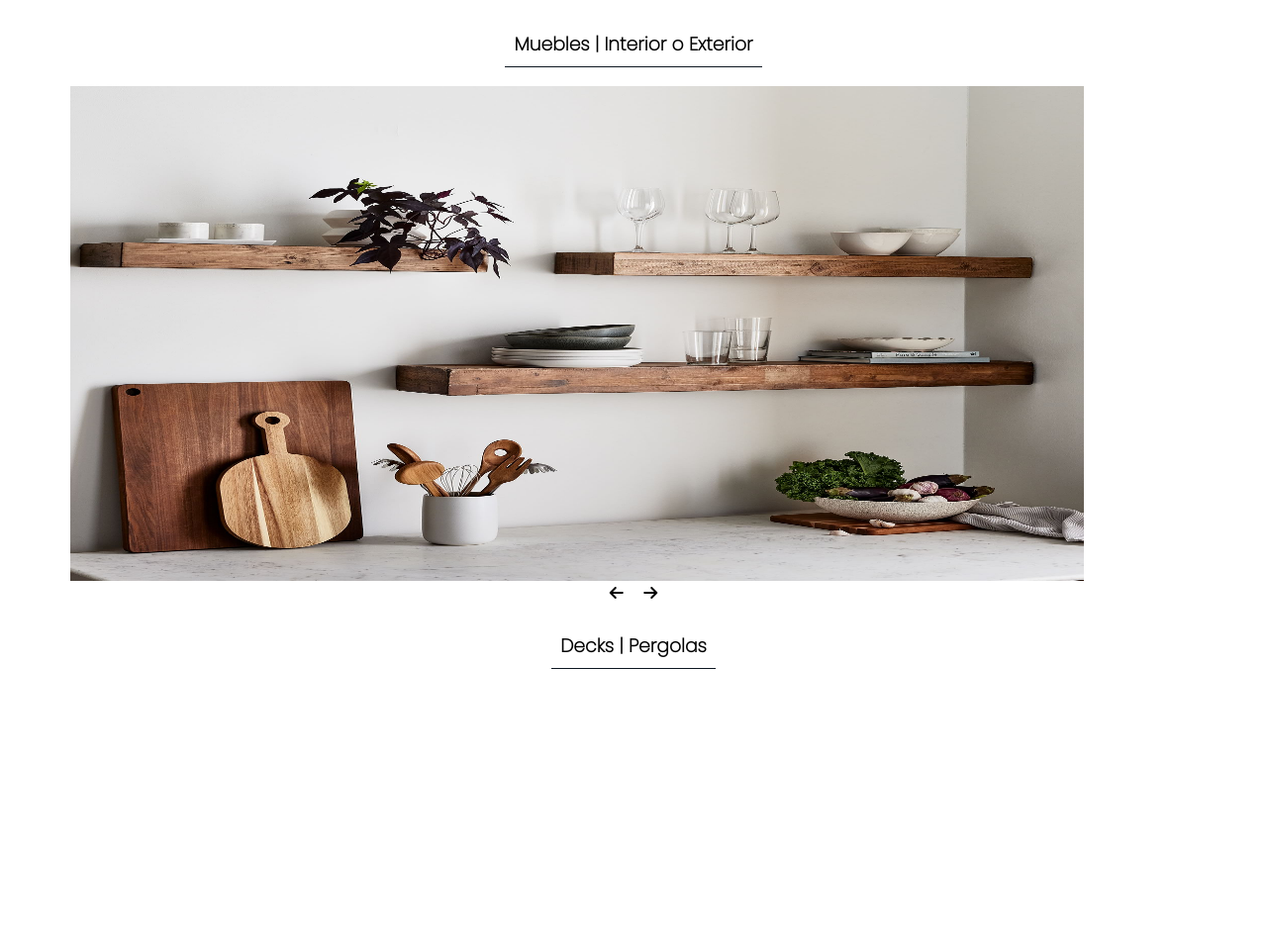
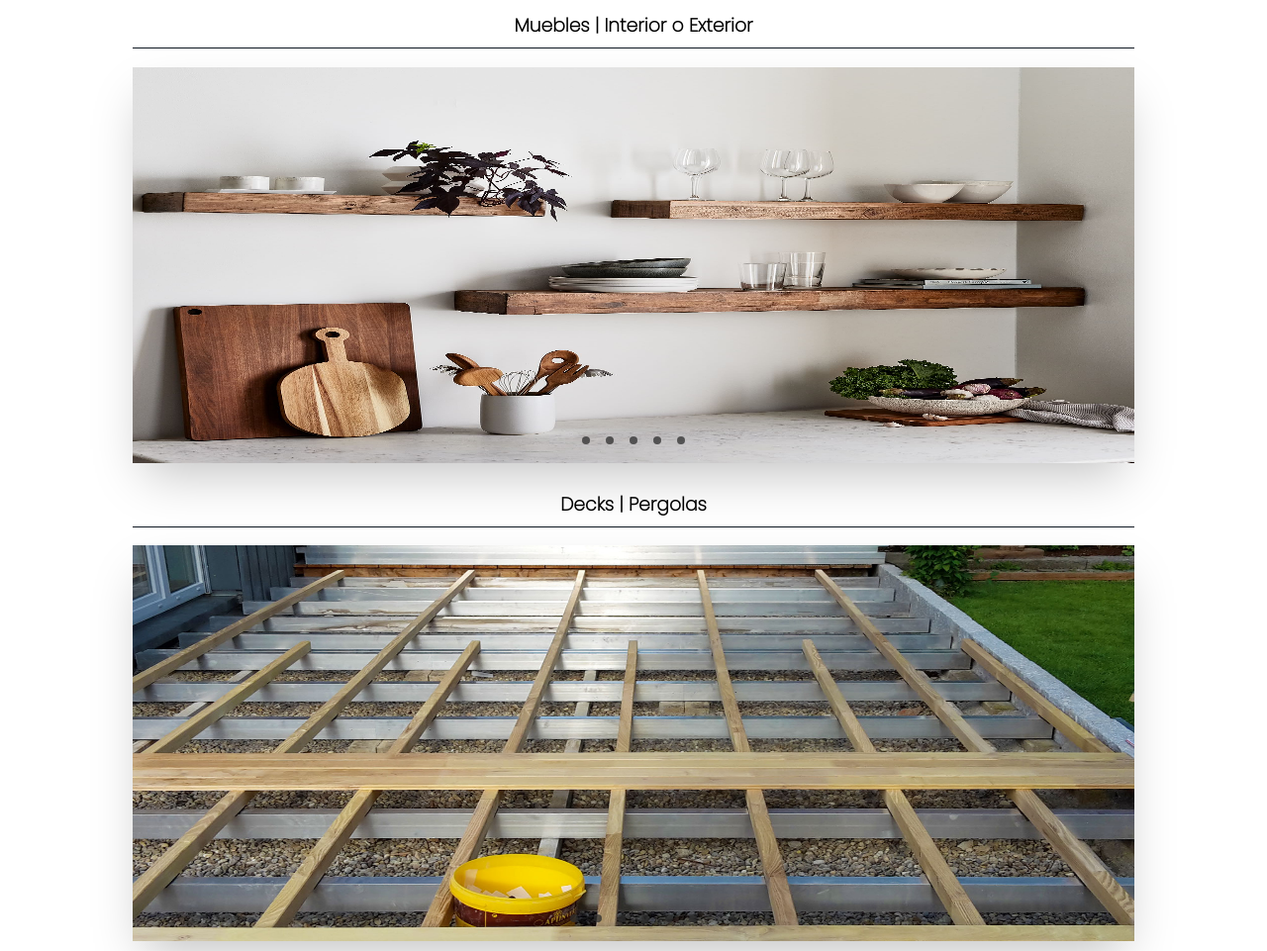
Before and after one commit to est3banst/responsive-web, a website: page index.html in a window 1280 px wide. Shown: the part 916-1877 px from the top of the page at 99% size. Before the commit the page ends 1619 px from the top, so only its background shows below. Drawn offline with Linux system fonts and the light colour scheme; a web font is replaced by a local one.

Commit message:
modifying js file, making img slider

```diff
--- a/index.html
+++ b/index.html
@@ -52,32 +52,42 @@
     <section class="third-section">
         <h3> Muebles | Interior o Exterior </h3>
 
-        <div class="furniture-designs">
-            <img src="./working-gallery/pine-floating-shelves.jpg" alt="" class="work-gallery">
-            <img src="./working-gallery/5shelves-library.jpg" alt="" class="work-gallery">
-            <img src="./working-gallery/floating-bed-shelves.jpg" alt="" class="work-gallery">
-            <img src="./working-gallery/floating-shelves-2.jpg" alt="" class="work-gallery">
-            <img src="./working-gallery/floating-shelves.jpg" alt="" class="work-gallery">
+        <div class="container-gallery">
+            <div class="furniture-designs" data-mouse-down-at="0">
+                <img src="./working-gallery/pine-floating-shelves.jpg" alt="" id="slide-1">
+                <img src="./working-gallery/5shelves-library.jpg" alt="" id="slide-2">
+                <img src="./working-gallery/floating-bed-shelves.jpg" alt="" id="slide-3">
+                <img src="./working-gallery/floating-shelves-2.jpg" alt="" id="slide-4">
+                <img src="./working-gallery/floating-shelves.jpg" alt="" id="slide-5">
+            </div>
+            <div class="sliders">
+                <a href="#slide-1"></a>
+                <a href="#slide-2"></a>
+                <a href="#slide-3"></a>
+                <a href="#slide-4"></a>
+                <a href="#slide-5"></a>
+            </div>
+        </div>
 
+        <h3>  Decks | Pergolas </h3>
+        <div class="container-decks">
+            <div class="decks-designs">
+                <img src="./working-gallery/deck-making-pt1.jpg" alt="" id="slide-sub1">
+                <img src="./working-gallery/deck-making-pt2.jpg" alt="" id="slide-sub2">
+                <img src="./working-gallery/decks-and-pergolas.jpg" alt="" id="slide-sub3">
+                <img src="./working-gallery/decks-outdoor.jpg" alt="" id="slide-sub4">
+                <img src="./working-gallery/pergolas-design.jpg"  alt="" id="slide-sub5">
+                <img src="./working-gallery/spacey-deck.jpg"  alt="" id="slide-sub6">
+            </div>
+        <div class="sliders">
+            <a href="#slide-sub1"></a>
+            <a href="#slide-sub2"></a>
+            <a href="#slide-sub3"></a>
+            <a href="#slide-sub4"></a>
+            <a href="#slide-sub5"></a>
+            <a href="#slide-sub6"></a>
         </div>
-            <div class="sliders">
-                <i class="fa-solid fa-arrow-left" id="prev"></i>
-                <i class="fa-solid fa-arrow-right" id="next"></i>
-            </div>
-        <h3>  Decks | Pergolas </h3>
-
-        <!-- <div class="decks-perg-designs">
-            <img src="./working-gallery/deck-making-pt1.jpg" alt="" class="gallery-works">
-            <img src="./working-gallery/deck-making-pt2.jpg" alt="" class="gallery-works">
-            <img src="./working-gallery/decks-and-pergolas.jpg" alt="" class="gallery-works">
-            <img src="./working-gallery/decks-outdoor.jpg" alt="" class="gallery-works">
-            <img src="./working-gallery/pergolas-design.jpg"  alt="" class="gallery-works">
-            <img src="./working-gallery/spacey-deck.jpg"  alt="" class="gallery-works">
-        </div>
-                <div class="sliders2">
-                    <i class="fa-solid fa-arrow-left" id="prev2"></i>
-                    <i class="fa-solid fa-arrow-right" id="next2"></i>
-                </div> -->
+    </div>
     </section>
 
 </body>
--- a/main.js
+++ b/main.js
@@ -1,25 +1,13 @@
-const furniture = document.querySelector('.furniture-designs');
-const imgs = furniture.querySelectorAll('.work-gallery');
-// const decksand = document.querySelector('.decks-perg-designs');
-// const imgs2 = decksand.querySelectorAll('.gallery-works');
-const next = document.getElementById('next');
-const prev = document.getElementById('prev');
+// const furniture = document.querySelector('.furniture-designs');
+// const imgs = furniture.querySelectorAll('.work-gallery');
+// // const decksand = document.querySelector('.decks-perg-designs');
+// // const imgs2 = decksand.querySelectorAll('.gallery-works');
+// const next = document.getElementById('next');
+// const prev = document.getElementById('prev');
 
-
-let currentImage = 0
-
-function slideNext() {
-    currentImage += 1
-    console.log(imgs[currentImage])
-}
-
-function slidePrev() {
-    currentImage -= 1
-    imgs[currentImage]
-}
-
-next.addEventListener('click', () => {
-    slideNext()
-    console.log("one")
-    // e.preventDefault();
-});
+// furniture.onmouseover = (e) => {
+//     furniture.dataset.mouseDownAt = e.clientX
+// }
+// next.addEventListener('click',() => {
+//     furniture.style.translate = '-20%';
+// })
--- a/styles.css
+++ b/styles.css
@@ -249,52 +249,53 @@ h2 {
     border: .3px solid #0E1822;
 }
 .third-section {
+    width: 80%;
+    margin: 10px auto;
+}
+.container-gallery, .container-decks {
+    height: 400px;
+    position: relative;
+    margin: 0 auto;
+}
+.furniture-designs , .decks-designs{
+    height: 100%;
     display: flex;
-    justify-content: center;
-    align-items: center;
-    flex-direction: column;
+    width: 100%;
+    overflow-x: auto;
+    scroll-snap-type: x mandatory;
+    scroll-behavior: smooth;
+    box-shadow: 0 1.4rem 3rem -0.75rem hsla(0, 0%, 0%, 0.25);
+    /* transform: translateX(-22%); */
+
 }
-.third-section i {
-    margin: 3px 8px;
+.furniture-designs img, .decks-designs img {
+    flex: 1 0 100%;
+    scroll-snap-align: start;
 }
-.furniture-designs {
-    width: 90%;
-    height: 500px;
-    position: relative;
-    overflow: hidden;
-}
-.furniture-designs img {
-    width: 90%;
-    height: 500px;
-    position: absolute;
-}
-.furniture-designs img:first-child {
-    z-index: 100;
-}
-.furniture-designs img:nth-child(2) {
-    z-index: 0;
-}
-.decks-perg-designs img {
-    width: 90%;
-    height: 550px;
-    position: absolute;
-}
-.decks-perg-designs {
-    width: 90%;
-    height: 550px;
-    position: relative;
-    overflow: hidden;
-}
+
 h3 {
     border-bottom: .5px solid #0E1822;
     padding: 8px 9px;
+    text-align: center;
 }
-.decks-pergs-designs img:first-child {
-    z-index: 250;
+.sliders {
+    display: flex;
+    column-gap: 1rem;
+    position: absolute;
+    bottom: 1.20rem;
+    left: 50%;
+    transform: translateX(-50%);
+    align-items: center;
+    z-index: 600;
 }
-.decks-pergs-designs img:nth-child(2) {
-    z-index: 0;
+.sliders a {
+    width: 0.5rem;
+    height: 0.5rem;
+    border-radius: 50%;
+    background-color: #2e2e2e;
+    opacity: .75;
+    transition: opacity ease 250ms;
 }
-#prev, #next {
-    cursor: pointer;
+.sliders a:hover {
+    opacity: 1;
 }
```
